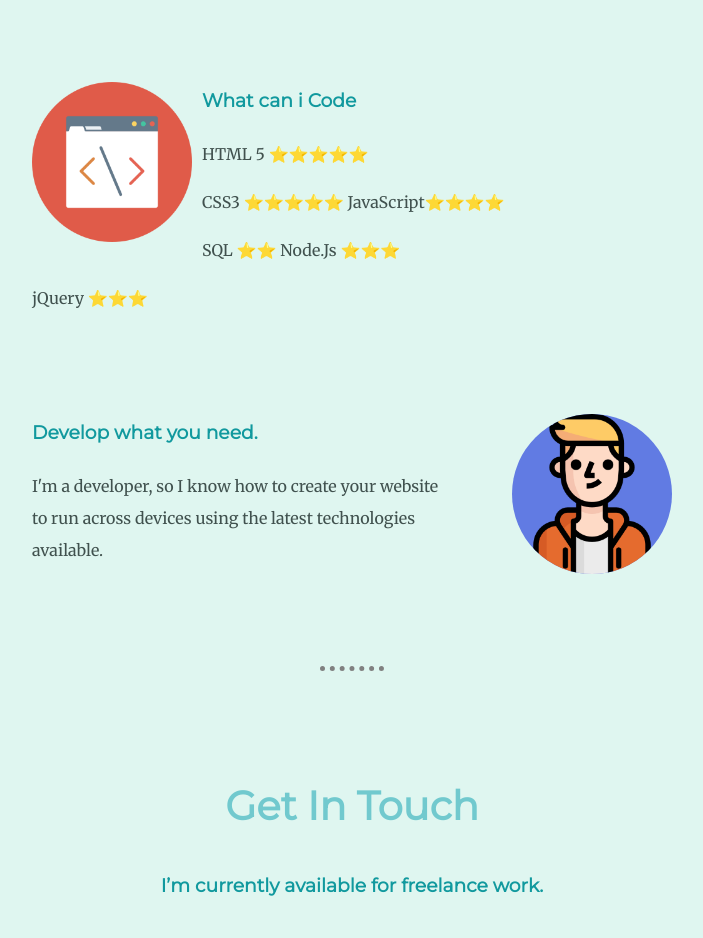
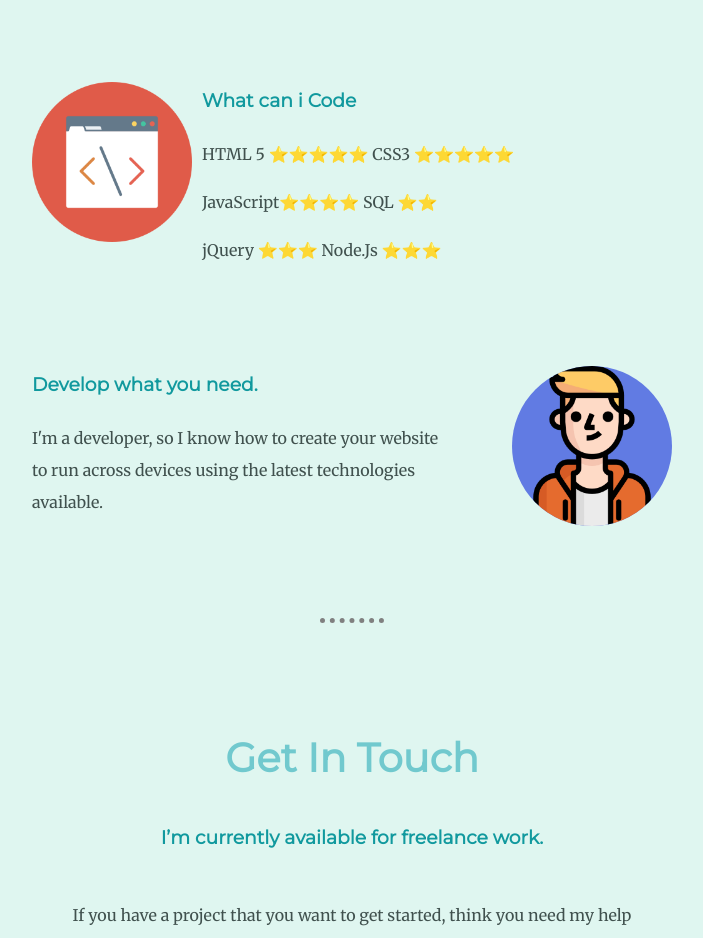
Before and after one commit to oliversibin/os, a plain HTML site: page index.html in a window 1280 px wide. Shown: the part 1320-2258 px from the top of the page, without its empty margins (288-991 px from the left). Drawn offline with Linux system fonts and the light colour scheme.

Commit message:
Update index.html

```diff
--- a/index.html
+++ b/index.html
@@ -29,10 +29,9 @@
           <div class="skill-row">
             <img class="code" src="coding.png" alt="coding-img">
             <h3>What can i Code</h3>
-              <p>HTML 5 ⭐⭐⭐⭐⭐</p>
-              <p>CSS3 ⭐⭐⭐⭐⭐ JavaScript⭐⭐⭐⭐</p>
-              <p>SQL ⭐⭐ Node.Js ⭐⭐⭐</p>
-              <p>jQuery ⭐⭐⭐</p>
+              <p>HTML 5 ⭐⭐⭐⭐⭐ CSS3 ⭐⭐⭐⭐⭐</p>
+              <p>JavaScript⭐⭐⭐⭐ SQL ⭐⭐ </p>
+              <p>jQuery ⭐⭐⭐ Node.Js ⭐⭐⭐</p>
           </div>
           <div class="skill-row">
             <img class="boy-hoodie" src="boy (1).png" alt="">
```
